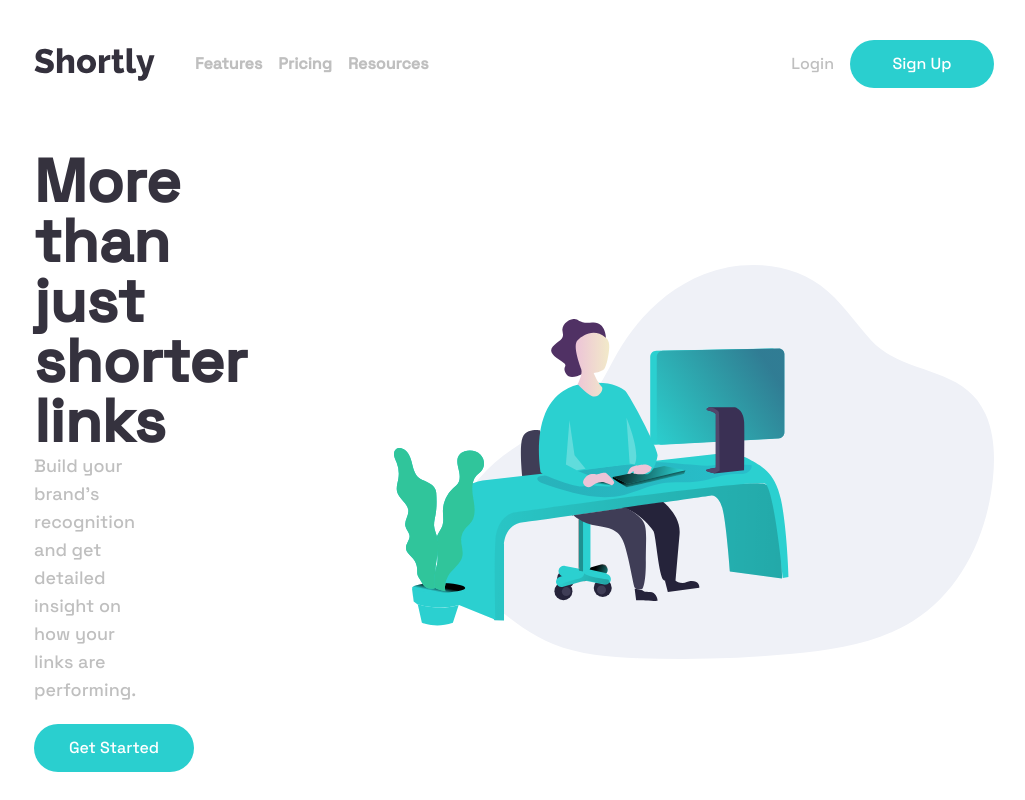
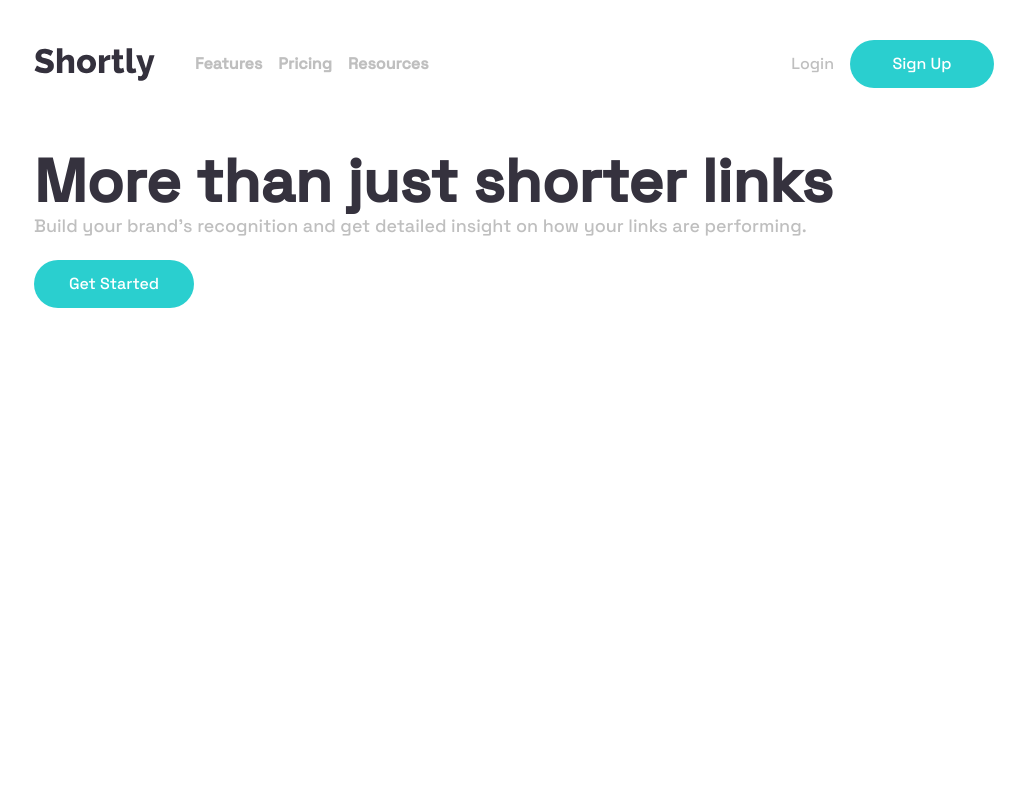
Before and after one commit to QuarksNP/shortly-api, a Next.js app: page / in a window 1280 px wide. Shown: the whole page, without its empty margins (126-1151 px from the left). Built offline with nearby package versions, Linux system fonts and the light colour scheme.

Commit message:
test deployment description

```diff
--- a/src/components/Description/Description.jsx
+++ b/src/components/Description/Description.jsx
@@ -1,12 +1,9 @@
-import Image from "next/image"
-import ilustration from "../../../public/images/illustration-working.svg";
 import GetStarted from "../common/btnGetStarted/btnGetStarted";
 import styles from "./Description.module.css"
 
 export default function Description() {
     return (
         <section className={styles.section}>
-            <Image src={ilustration} width={600} height={600}/>
             <div className={styles.article}>
                 <article>
                     <h1 className={styles.title}>More than just shorter links</h1>
```
